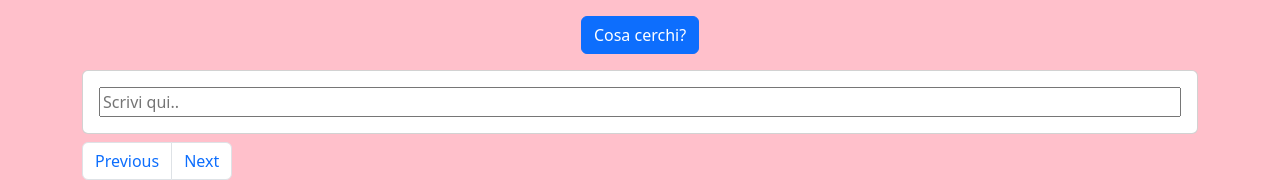
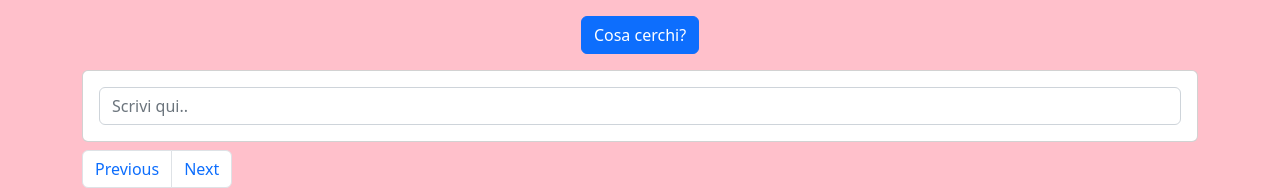
Before and after one commit to NataliyaShevchuk/vite-api, a Vue app: page / in a window 1280 px wide. Both pictures are taken after a click on the button "Cosa cerchi?". Shown: the top 190 px of the page. Built offline with nearby package versions, Linux system fonts and the light colour scheme; no server answers.

Commit message:
+ tentativi mal riusciti

```diff
--- a/src/components/Filter.vue
+++ b/src/components/Filter.vue
@@ -11,6 +11,7 @@ export default {
             }
         }
     },
+    emits: ["search"],
     methods: {
         onSearchClick(){
             this.$emit("search", {...this.filter});
@@ -29,7 +30,7 @@ export default {
         <div style="min-height: 20px;">
             <div class="collapse collapse-horizontal" id="collapseWidthExample">
                 <div class="card card-body" style="width: 100%;">
-                    <input @submit.prevent="onSearchClick" type="text" placeholder="Scrivi qui.." name="gender"
+                    <input class="form-control" @submit.prevent="onSearchClick" type="text" placeholder="Scrivi qui.." name="gender"
                     v-model="filter.gender">
                 </div>
             </div>
```
